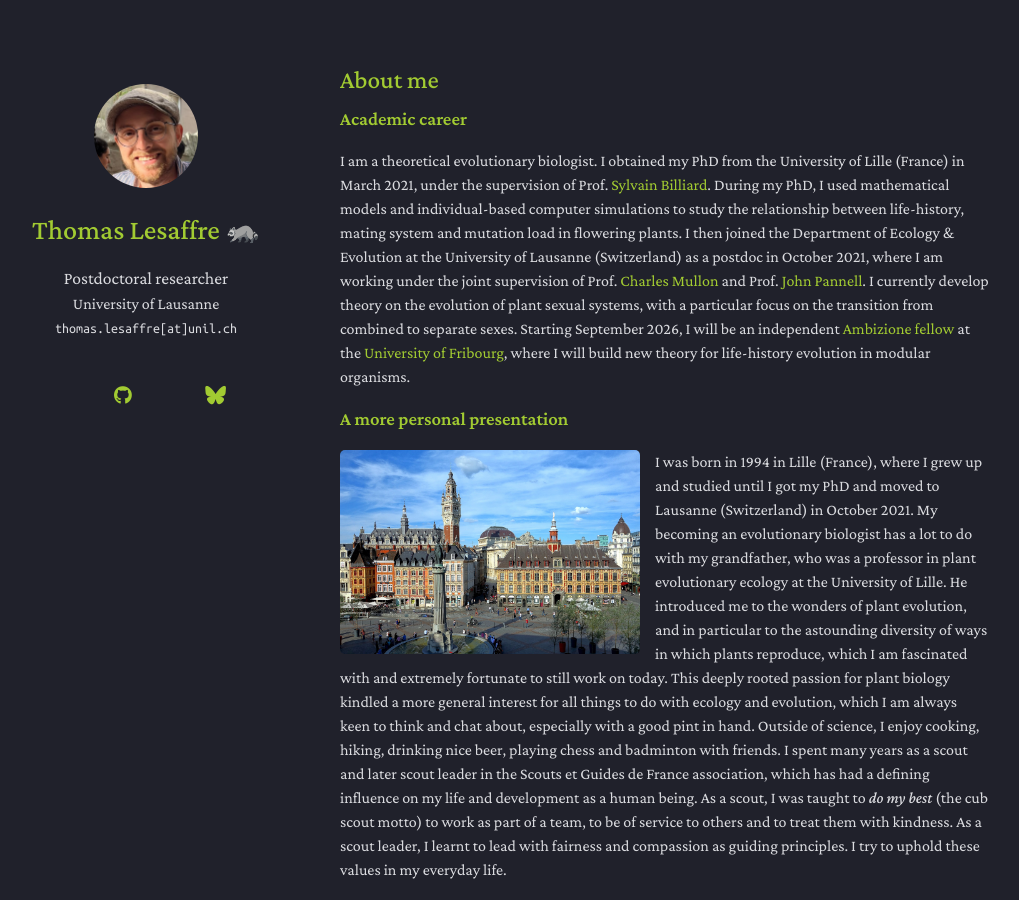
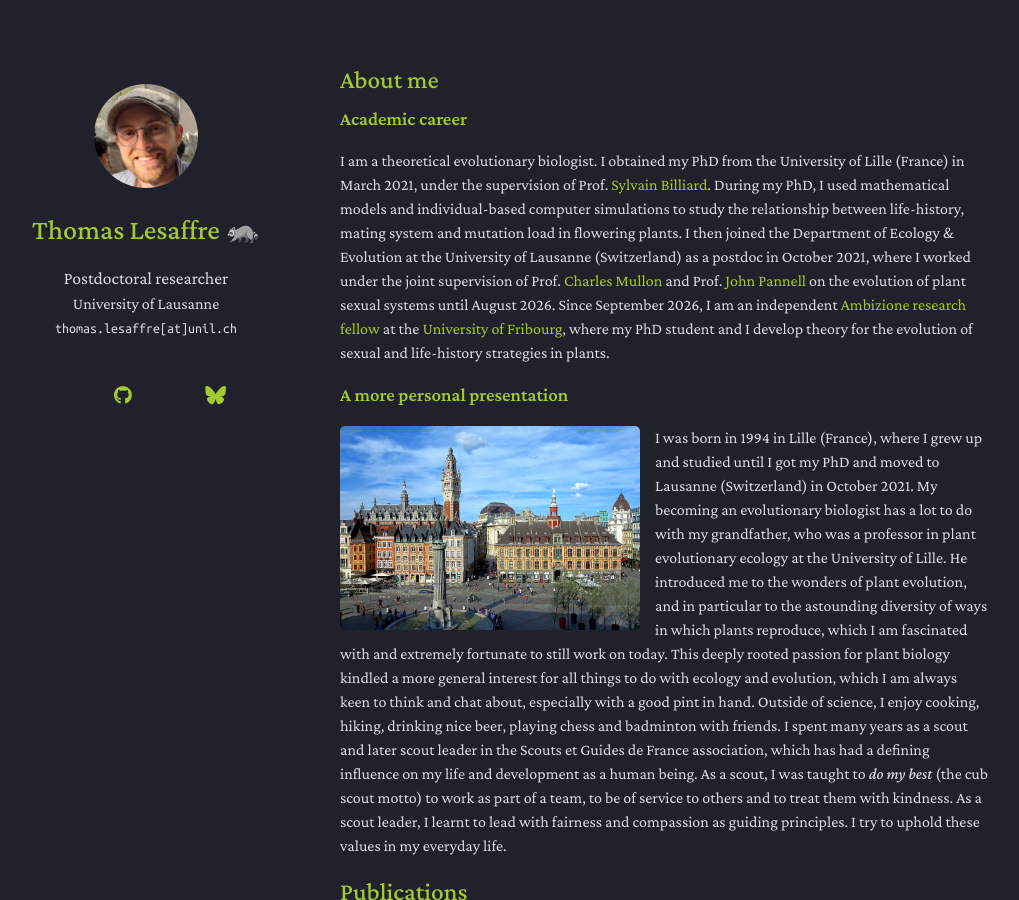
Before and after one commit to Thomas-Lesaffre/thomas-lesaffre.github.io, a Jekyll site: the page built from index.md, in a window 1280 px wide and 900 px high. Shown: the whole window, without its empty margins (130-1149 px from the left). Built offline with Jekyll 4.4.1, drawn with Linux system fonts in a browser that asks for light colours; a style sheet for code colours, icons or effects is not loaded; our own code applies the rules of GitHub Pages for plain Markdown files.

Commit message:
Update index.md

```diff
--- a/index.md
+++ b/index.md
@@ -6,7 +6,7 @@ layout: homepage
 
 ### Academic career
 
-I am a theoretical evolutionary biologist. I obtained my PhD from the University of Lille (France) in March 2021, under the supervision of Prof. <a href="https://eep.univ-lille.fr/sylvain-billiard/"  target="_blank">Sylvain Billiard</a>. During my PhD, I used mathematical models and individual-based computer simulations to study the relationship between life-history, mating system and mutation load in flowering plants. I then joined the Department of Ecology & Evolution at the University of Lausanne (Switzerland) as a postdoc in October 2021, where I am working under the joint supervision of Prof. <a href="https://lab-mullon.github.io/index.html"  target="_blank">Charles Mullon</a> and Prof. <a href="https://www.unil.ch/fbm/en/home/menuinst/recherche/ssf/dee/recherche/groupe-pannell.html"  target="_blank">John Pannell</a>. I currently develop theory on the evolution of plant sexual systems, with a particular focus on the transition from combined to separate sexes. Starting September 2026, I will be an independent <a href="https://www.snf.ch/en/N18L3oGWomTSSGkF/funding/careers/ambizione" target="_blank">Ambizione fellow</a> at the <a href="https://www.unifr.ch/bio/en/research/eco-evol/" target="_blank">University of Fribourg</a>, where I will build new theory for life-history evolution in modular organisms.
+I am a theoretical evolutionary biologist. I obtained my PhD from the University of Lille (France) in March 2021, under the supervision of Prof. <a href="https://eep.univ-lille.fr/sylvain-billiard/"  target="_blank">Sylvain Billiard</a>. During my PhD, I used mathematical models and individual-based computer simulations to study the relationship between life-history, mating system and mutation load in flowering plants. I then joined the Department of Ecology & Evolution at the University of Lausanne (Switzerland) as a postdoc in October 2021, where I worked under the joint supervision of Prof. <a href="https://lab-mullon.github.io/index.html"  target="_blank">Charles Mullon</a> and Prof. <a href="https://www.unil.ch/fbm/en/home/menuinst/recherche/ssf/dee/recherche/groupe-pannell.html"  target="_blank">John Pannell</a> on the evolution of plant sexual systems until August 2026. Since September 2026, I am an independent <a href="https://www.snf.ch/en/N18L3oGWomTSSGkF/funding/careers/ambizione" target="_blank">Ambizione research fellow</a> at the <a href="https://www.unifr.ch/bio/en/research/eco-evol/" target="_blank">University of Fribourg</a>, where my PhD student and I develop theory for the evolution of sexual and life-history strategies in plants.
 
 ### A more personal presentation
 
```
